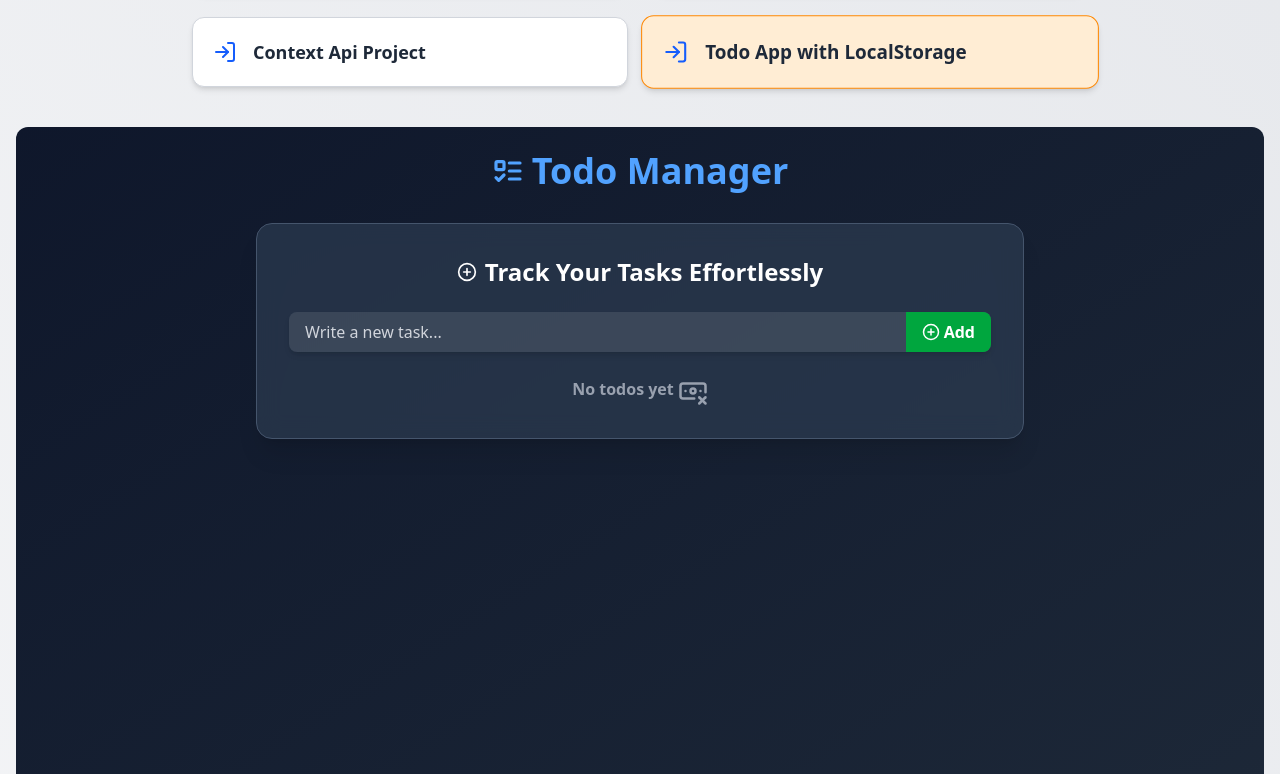
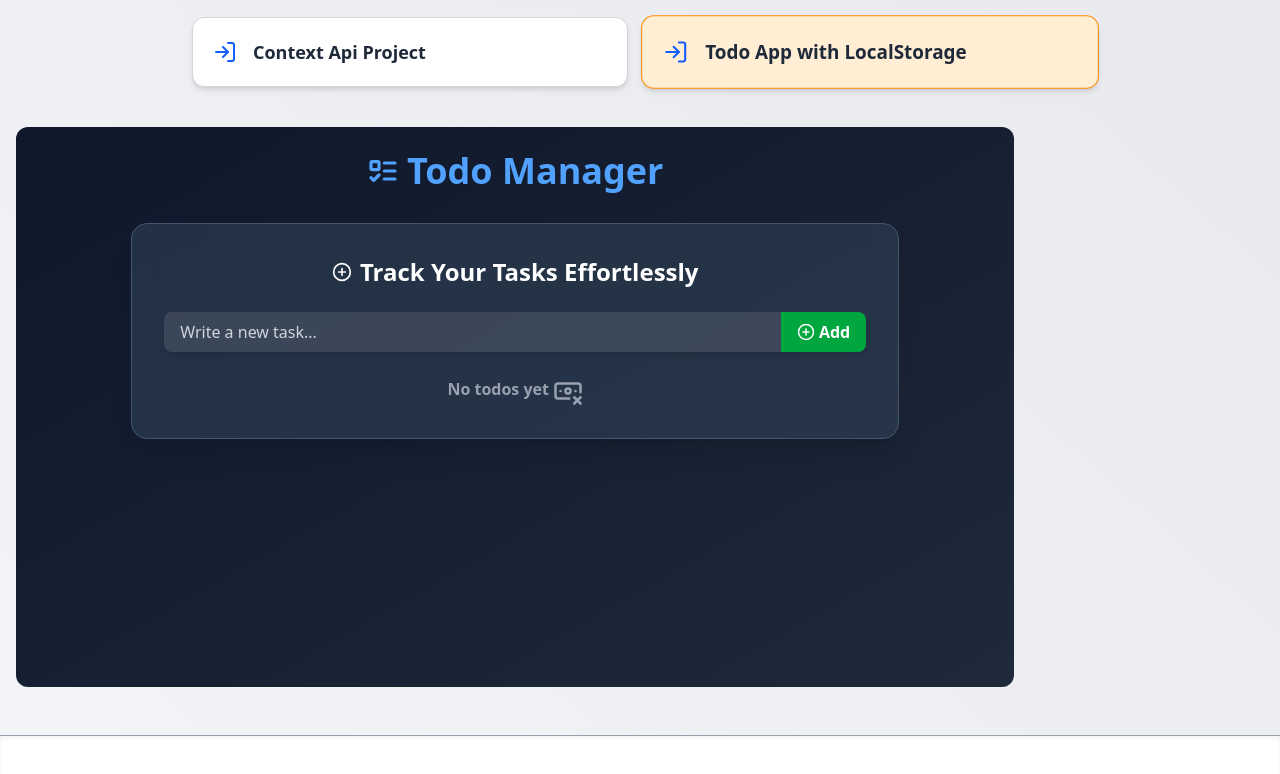
Before and after one commit to karn30chavda/ReactFun-Project, a React (Vite) app: page /projects/todoApp in a window 1280 px wide. Shown: the part 460-1234 px from the top of the page. Built offline with nearby package versions, Linux system fonts and the light colour scheme.

Commit message:
project changes

```diff
--- a/src/Components/ProjectComp/TodoApp.jsx
+++ b/src/Components/ProjectComp/TodoApp.jsx
@@ -50,7 +50,7 @@ function TodoApp() {
     <TodoProvider
       value={{ todos, addTodo, updateTodo, deleteTodo, todoToggle }}
     >
-      <div className="min-h-screen rounded-xl bg-gradient-to-br from-slate-900 to-gray-800 text-white p-6">
+      <div className="w-full md:w-[80%] h-[95%] md:min-h-[70vh] rounded-xl bg-gradient-to-br from-slate-900 to-gray-800 text-white p-6">
         <h1 className="flex items-center justify-center gap-2 text-3xl sm:text-4xl font-extrabold text-center mb-8 text-blue-400">
           <ListTodo size={32} strokeWidth={2.4} />
           Todo Manager
```
